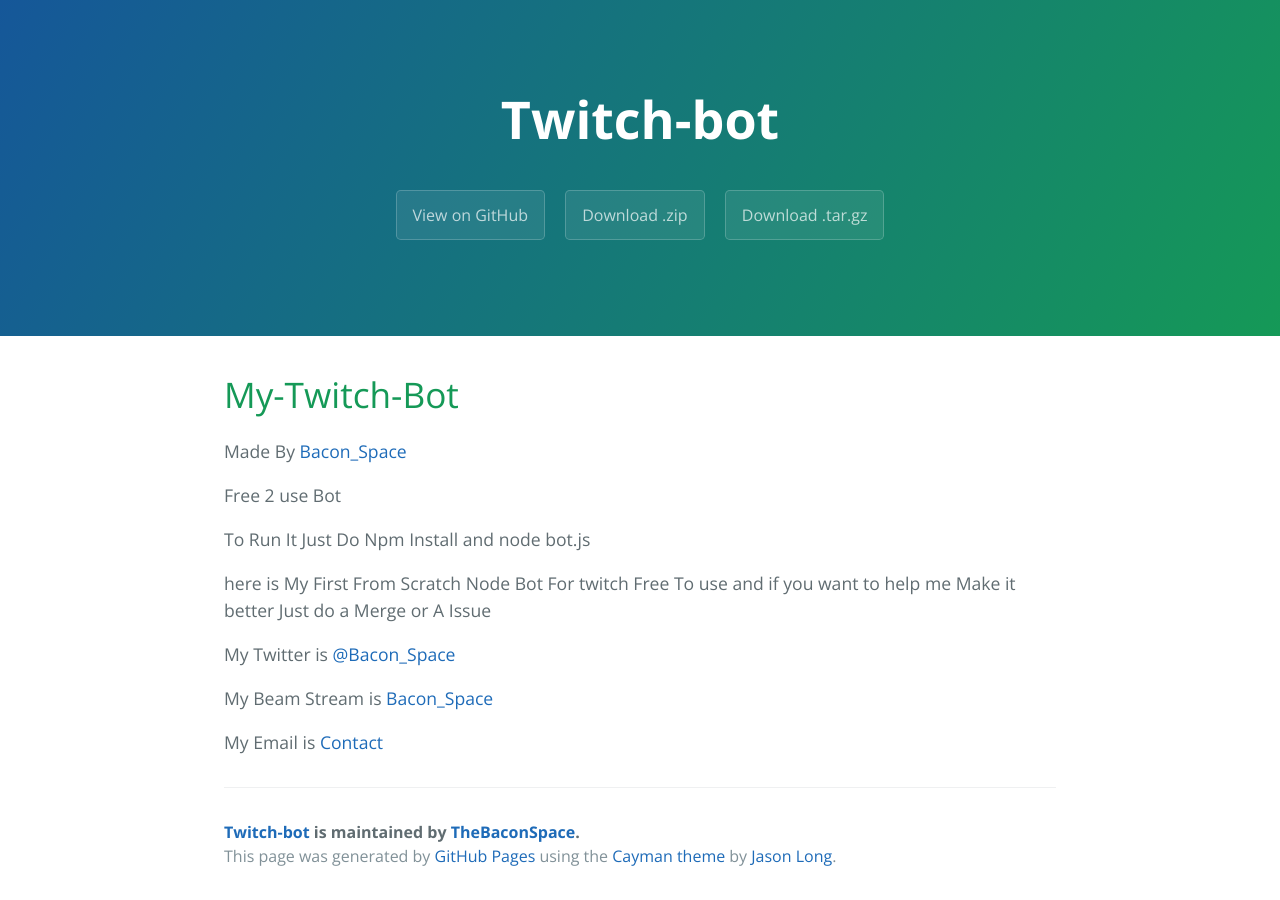
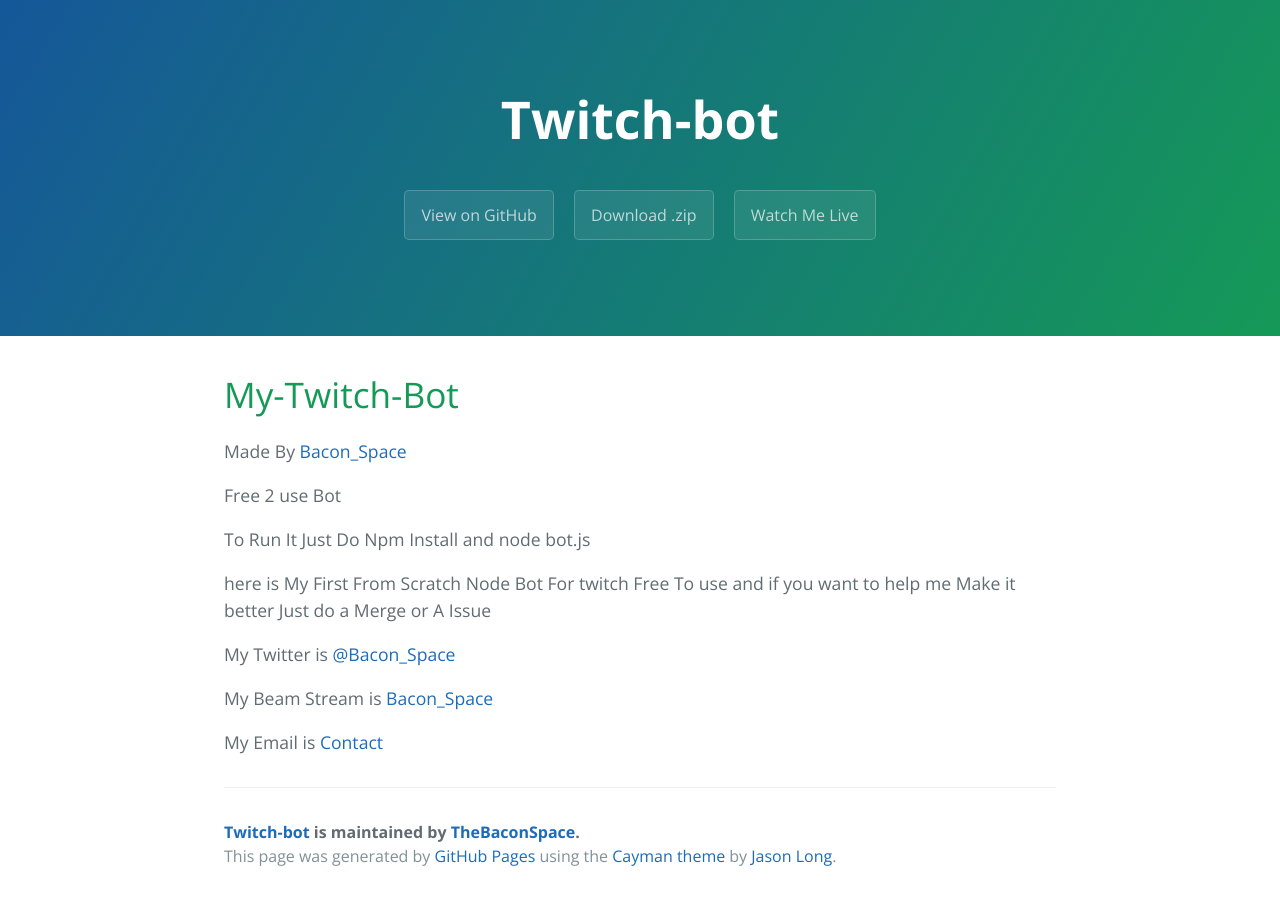
Before and after one commit to TheBaconSpace/Space-Bot, a plain HTML site: page index.html in a window 1280 px wide. Drawn offline with nearby package versions, Linux system fonts and the light colour scheme.

Commit message:
Update index.html

```diff
--- a/index.html
+++ b/index.html
@@ -17,7 +17,7 @@
       <h2 class="project-tagline"></h2>
       <a href="https://github.com/TheBaconSpace/Twitch-Bot" class="btn">View on GitHub</a>
       <a href="https://github.com/TheBaconSpace/Twitch-Bot/zipball/master" class="btn">Download .zip</a>
-      <a href="https://github.com/TheBaconSpace/Twitch-Bot/tarball/master" class="btn">Download .tar.gz</a>
+      <a href="https://surl.im/xY4f" class="btn">Watch Me Live</a>
     </section>
 
     <section class="main-content">
```
